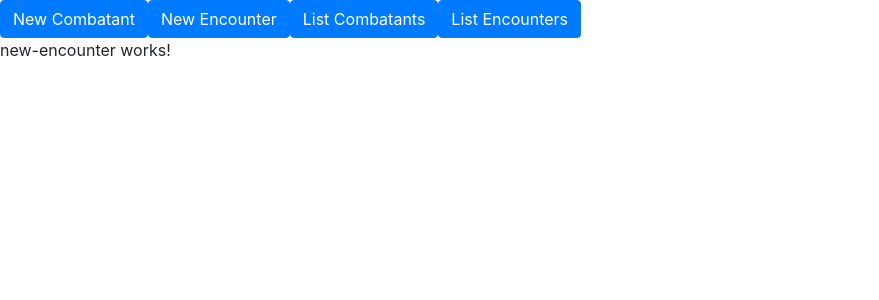
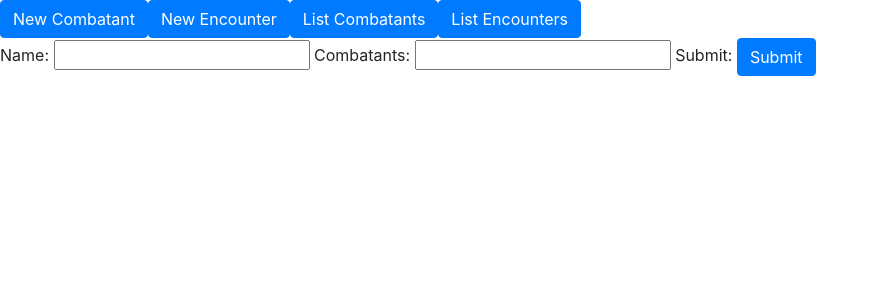
Before and after one commit to tanyathompson/dndtoolkit, an Angular app in the folder DNDToolkitApp/: page /new/encounter in a window 1280 px wide. Shown: the top 300 px of the page, without its empty margins (0-879 px from the left). Built offline with nearby package versions, Linux system fonts and the light colour scheme.

Commit message:
Create encounter works

```diff
--- a/DNDToolkitApp/src/app/services/api.service.ts
+++ b/DNDToolkitApp/src/app/services/api.service.ts
@@ -34,4 +34,9 @@ export class API {
     console.log('addNewCombatant on ' + combatant.name)
     return this.http.post<CombatantModel>(this.ApiBaseUrl + 'new/combatant', combatant, this.httpOptions);
   }
+
+  addNewEncounter(encounter: EncounterModel): Observable<EncounterModel> {
+    console.log('addNewCombatant on ' + encounter.name)
+    return this.http.post<EncounterModel>(this.ApiBaseUrl + 'new/encounter', encounter, this.httpOptions);
+  }
 }
--- a/DNDToolkitApp/src/app/views/new-combatant/new-combatant.component.ts
+++ b/DNDToolkitApp/src/app/views/new-combatant/new-combatant.component.ts
@@ -1,7 +1,7 @@
 import { Component, OnInit } from '@angular/core';
 import { FormGroup, FormControl } from '@angular/forms';
-import { CombatantModel } from '../../models'
-import { API } from '../../services'
+import { CombatantModel } from '../../models';
+import { API } from '../../services';
 
 @Component({
   selector: 'app-new-combatant',
--- a/DNDToolkitApp/src/app/views/new-encounter/new-encounter.component.html
+++ b/DNDToolkitApp/src/app/views/new-encounter/new-encounter.component.html
@@ -1,3 +1,5 @@
-<p>
-  new-encounter works!
-</p>
+<form [formGroup]="newEncounterForm" (ngSubmit)="addNewEncounter()">
+  Name: <input formControlName="name" type="text">
+  Combatants: <input formControlName="combatants" type="text">
+  Submit: <button type="submit" class="btn btn-primary">Submit</button>
+</form>
--- a/DNDToolkitApp/src/app/views/new-encounter/new-encounter.component.ts
+++ b/DNDToolkitApp/src/app/views/new-encounter/new-encounter.component.ts
@@ -1,4 +1,7 @@
 import { Component, OnInit } from '@angular/core';
+import { FormGroup, FormControl } from '@angular/forms';
+import { EncounterModel } from '../../models';
+import { API } from '../../services';
 
 @Component({
   selector: 'app-new-encounter',
@@ -6,10 +9,27 @@ import { Component, OnInit } from '@angular/core';
   styleUrls: ['./new-encounter.component.scss']
 })
 export class NewEncounterComponent implements OnInit {
+  newEncounterForm;
 
-  constructor() { }
+  constructor(private api: API) { }
 
   ngOnInit() {
+    this.newEncounterForm = new FormGroup({
+      name: new FormControl(''),
+      combatants: new FormControl('')
+    });
   }
 
+  addNewEncounter() {
+    console.log(this.newEncounterForm)
+
+    let rawCombatants = this.newEncounterForm.controls.combatants.value;
+    let combatantList = rawCombatants.split(',');
+
+    let encounter : EncounterModel = {
+      name: this.newEncounterForm.controls.name.value,
+      combatants: combatantList
+    }
+    this.api.addNewEncounter(encounter).subscribe();
+  }
 }
```
Also changed, not shown: 1 other file (tests, documents, lock files or other folders).
